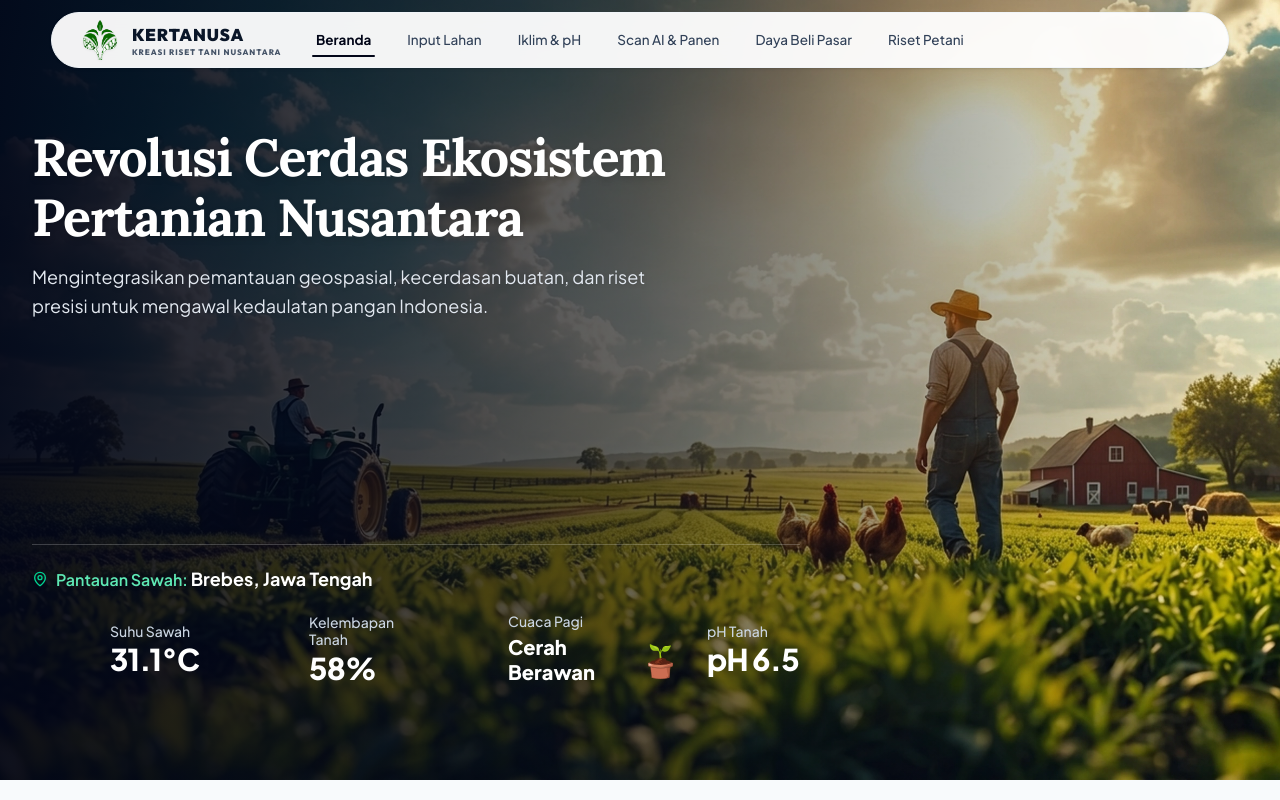
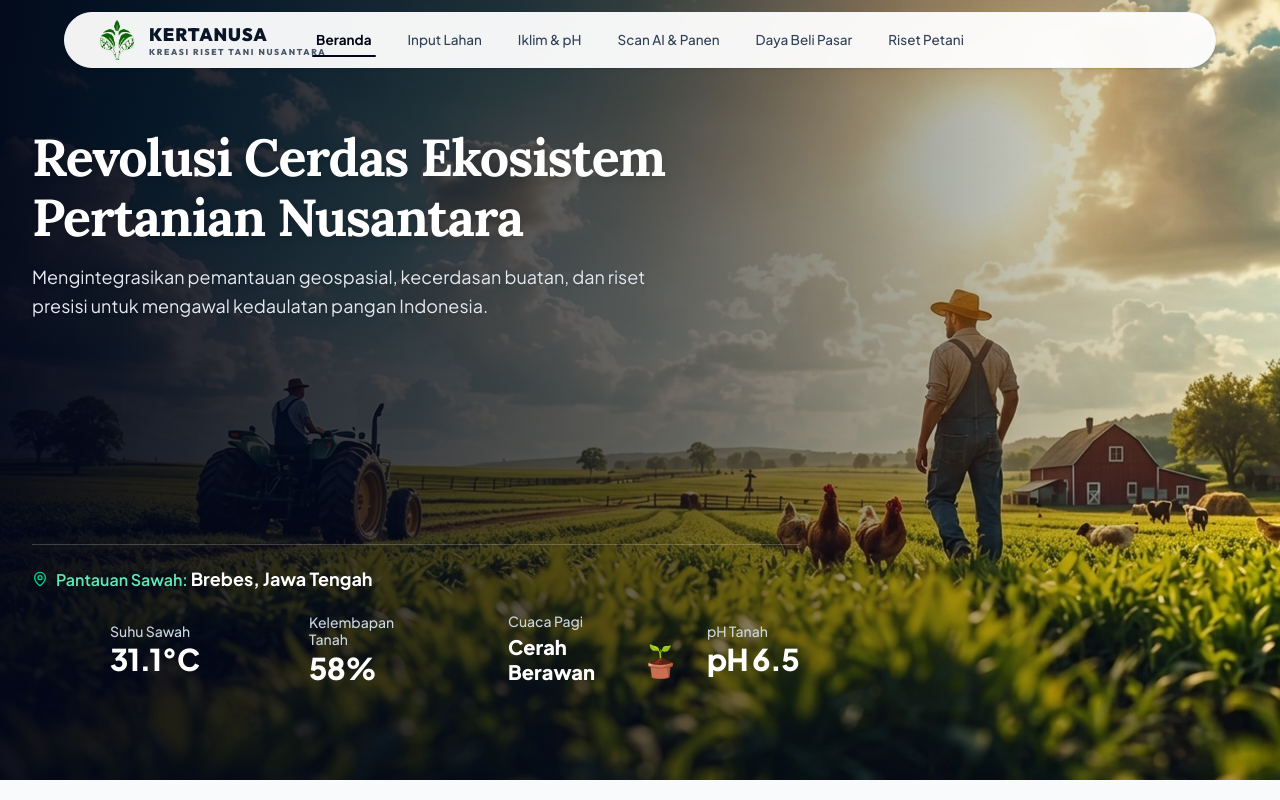
Before and after one commit to riiardian/kertanusa, a Next.js app: page / in a window 1280 px wide. Shown: the top 800 px of the page. Built offline with nearby package versions, Linux system fonts and the light colour scheme; no server answers.

Commit message:
fix(navbar): sync mobile header logo and brand typography with hamburger drawer

```diff
--- a/src/components/Navbar.tsx
+++ b/src/components/Navbar.tsx
@@ -80,7 +80,7 @@ export default function Navbar() {
       {/* Main Floating Navbar Header (Bentuk Kapsul Melayang) */}
       <header className="fixed top-0 left-0 right-0 z-40 w-full flex justify-center pointer-events-none">
         <div
-          className={`pointer-events-auto flex items-center justify-between bg-white/95 backdrop-blur-md text-slate-800 will-change-[transform,box-shadow] border rounded-full transition-all duration-300 w-[calc(100%-24px)] sm:w-[96%] lg:w-[98%] xl:w-[92%] 2xl:w-[88%] max-w-[1280px] h-[56px] px-3 sm:px-5 xl:px-7 translate-y-3 ${
+          className={`pointer-events-auto flex items-center justify-between bg-white/95 backdrop-blur-md text-slate-800 will-change-[transform,box-shadow] border rounded-full transition-all duration-300 w-[calc(100%-32px)] sm:w-[94%] lg:w-[96%] xl:w-[90%] max-w-[1280px] h-[56px] px-4 sm:px-6 xl:px-8 translate-y-3 ${
             isScrolled
               ? 'border-slate-200/90 shadow-md'
               : 'border-slate-100 shadow-sm'
@@ -88,8 +88,8 @@ export default function Navbar() {
         >
           {/* Left: Brand Logo & Subtitle */}
           <div className="flex-1 flex justify-start items-center shrink-0 min-w-0">
-            <Link href="/" className="flex items-center gap-2 sm:gap-2.5 xl:gap-3 group shrink-0">
-              <div className="relative w-8 h-8 sm:w-9 sm:h-9 xl:w-10 xl:h-10 shrink-0 group-hover:scale-105 transition-transform flex items-center justify-center">
+            <Link href="/" className="flex items-center gap-2.5 sm:gap-3 group shrink-0">
+              <div className="relative w-8 h-8 sm:w-9 sm:h-9 md:w-10 md:h-10 shrink-0 group-hover:scale-105 transition-transform flex items-center justify-center">
                 <Image
                   src="/logokertanusa.png"
                   alt="Logo Kertanusa"
@@ -100,10 +100,10 @@ export default function Navbar() {
                 />
               </div>
               <div className="flex flex-col justify-center shrink-0">
-                <span className="font-[family-name:var(--font-outfit)] font-black text-[14px] sm:text-[15px] xl:text-[17px] tracking-[0.05em] uppercase text-[#0A1628] leading-tight">
+                <span className="font-[family-name:var(--font-outfit)] font-black text-[15px] sm:text-[16px] md:text-[18px] tracking-[0.05em] uppercase text-[#0A1628] leading-tight">
                   KERTANUSA
                 </span>
-                <span className="font-[family-name:var(--font-outfit)] text-[6.5px] sm:text-[7px] xl:text-[8px] font-extrabold tracking-[0.08em] sm:tracking-[0.12em] uppercase text-[#475569] leading-none mt-0.5 whitespace-nowrap">
+                <span className="font-[family-name:var(--font-outfit)] text-[7.5px] sm:text-[8px] md:text-[8.5px] font-extrabold tracking-[0.16em] sm:tracking-[0.2em] uppercase text-[#475569] leading-none mt-0.5 whitespace-nowrap">
                   KREASI RISET TANI NUSANTARA
                 </span>
               </div>
@@ -166,7 +166,7 @@ export default function Navbar() {
           {/* Top Floating Pill Bar */}
           <div className="mx-4 mt-3 px-4 sm:px-6 h-[56px] bg-white rounded-full border border-slate-100 shadow-md flex items-center justify-between shrink-0">
             <Link href="/" onClick={() => setMobileOpen(false)} className="flex items-center gap-2.5 sm:gap-3 group shrink-0">
-              <div className="relative w-8 h-8 sm:w-9 sm:h-9 shrink-0 flex items-center justify-center">
+              <div className="relative w-8 h-8 sm:w-9 sm:h-9 md:w-10 md:h-10 shrink-0 flex items-center justify-center">
                 <Image
                   src="/logokertanusa.png"
                   alt="Logo Kertanusa"
@@ -177,10 +177,10 @@ export default function Navbar() {
                 />
               </div>
               <div className="flex flex-col justify-center shrink-0">
-                <span className="font-[family-name:var(--font-outfit)] font-black text-[15px] sm:text-[16px] tracking-[0.05em] uppercase text-[#0A1628] leading-tight">
+                <span className="font-[family-name:var(--font-outfit)] font-black text-[15px] sm:text-[16px] md:text-[18px] tracking-[0.05em] uppercase text-[#0A1628] leading-tight">
                   KERTANUSA
                 </span>
-                <span className="font-[family-name:var(--font-outfit)] text-[7.5px] sm:text-[8px] font-extrabold tracking-[0.2em] uppercase text-[#475569] leading-none mt-0.5">
+                <span className="font-[family-name:var(--font-outfit)] text-[7.5px] sm:text-[8px] md:text-[8.5px] font-extrabold tracking-[0.16em] sm:tracking-[0.2em] uppercase text-[#475569] leading-none mt-0.5 whitespace-nowrap">
                   KREASI RISET TANI NUSANTARA
                 </span>
               </div>
```
